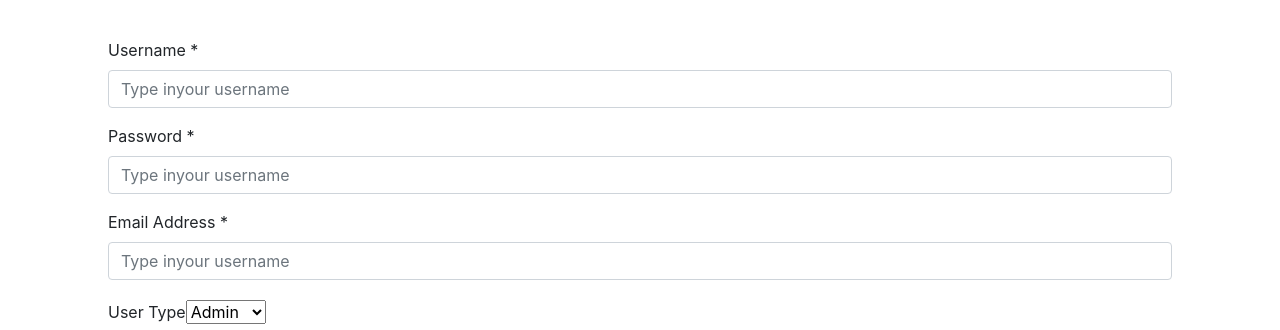
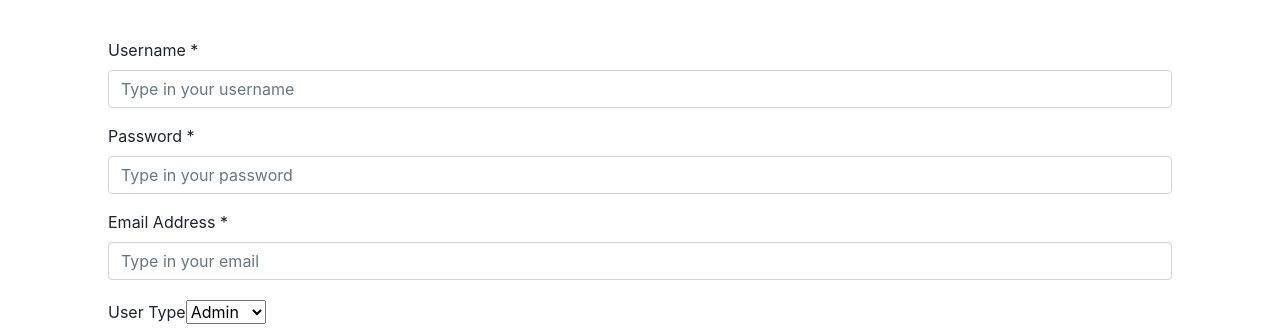
Before and after one commit to maxmartin23/comp229-alpha-front-tree-master, an Angular app in the folder incident-app/: page /users/register in a window 1280 px wide. Shown: the part 138-468 px from the top of the page. Built offline with nearby package versions, Linux system fonts and the light colour scheme.

Commit message:
Fix labels and placeholders

```diff
--- a/incident-app/src/app/auth/login/login.component.html
+++ b/incident-app/src/app/auth/login/login.component.html
@@ -15,7 +15,8 @@
             class="form-control"
             id="username"
             name="username"
-            placeholder="Type inyour username"
+            required
+            placeholder="Type in your username"
           />
         </div>
 
@@ -26,7 +27,8 @@
             class="form-control"
             id="password"
             name="password"
-            placeholder="Type inyour username"
+            required
+            placeholder="Type in your password"
           />
         </div>
 
--- a/incident-app/src/app/users/user-form/user-form.component.html
+++ b/incident-app/src/app/users/user-form/user-form.component.html
@@ -15,7 +15,8 @@
               class="form-control"
               id="username"
               name="username"
-              placeholder="Type inyour username"
+              required
+              placeholder="Type in your username"
             />
           </div>
 
@@ -26,7 +27,8 @@
               class="form-control"
               id="password"
               name="password"
-              placeholder="Type inyour username"
+              required
+              placeholder="Type in your password"
             />
           </div>
 
@@ -37,7 +39,8 @@
               class="form-control"
               id="email"
               name="email"
-              placeholder="Type inyour username"
+              required
+              placeholder="Type in your email"
             />
           </div>
 
```
